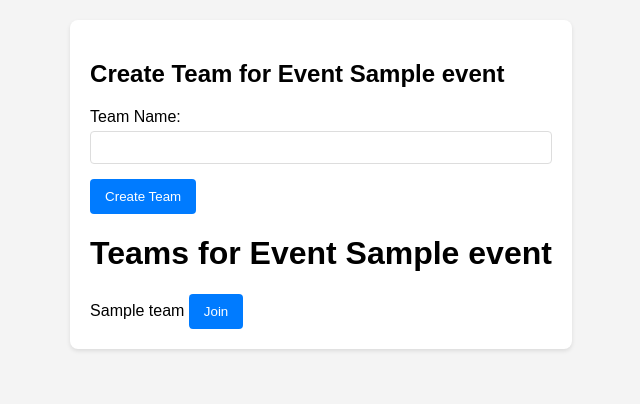
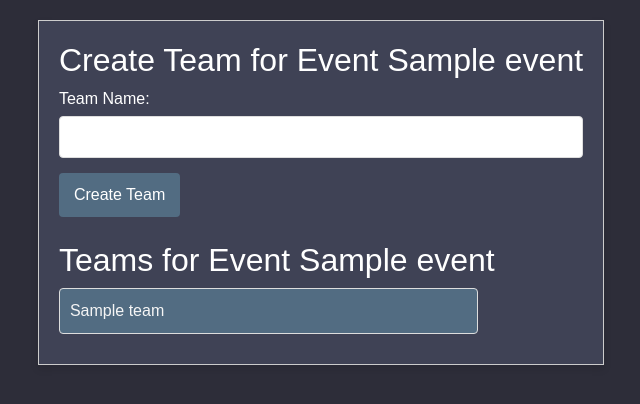
Before and after one commit to Askar-A-A/DCS_Calendar, a Django app: page /attend_event/1/ in a window 1280 px wide. Shown: the top 404 px of the page, without its empty margins (319-959 px from the left). Run offline with Django 3.2, Linux system fonts and the light colour scheme; tables that the repository leaves empty hold one stand-in row (values such as "Sample post"); some libraries are stand-ins or nearby versions.

Commit message:
ui update on several pages

```diff
--- a/templates/role.html
+++ b/templates/role.html
@@ -1,28 +1,47 @@
+{% load static %}
 <!DOCTYPE html>
 <html lang="en">
+
 <head>
     <meta charset="UTF-8">
-    <title>Event Role Selection</title>
+    <title>Attend</title>
+    <!-- Bootstrap CSS -->
+    <link rel="stylesheet" href="https://maxcdn.bootstrapcdn.com/bootstrap/4.0.0/css/bootstrap.min.css">
+    <link rel="stylesheet" href="https://use.fontawesome.com/releases/v5.0.10/css/all.css">
+    <link rel="stylesheet" type="text/css" href="{% static 'css/calender.css' %}">
     <style>
         body {
+            color: white;
             font-family: Arial, sans-serif;
             margin: 0;
             padding: 20px 0; /* Add top and bottom padding */
-            background-color: #f4f4f4;
+            background-color: #2d2d39;
             display: flex;
             flex-direction: column; /* Align items vertically */
             align-items: center; /* Center items horizontally */
             justify-content: flex-start; /* Align content to the top */
         }
         .form-container {
-            background-color: white;
+            border: 1px solid #ccc;
+            background-color: #3f4255;
             padding: 20px;
-            border-radius: 8px;
-            box-shadow: 0 2px 4px rgba(0, 0, 0, 0.1);
+            box-shadow: 0 4px 8px rgba(0, 0, 0, 0.1);
             margin-bottom: 20px; /* Space between forms */
         }
+
+        .container {
+            border: 1px solid #ccc;
+            padding: 20px;
+            width: 80%;
+            max-width: 600px;
+            /* Adjust the width as needed */
+            background-color: #3f4255;
+            box-shadow: 0 4px 8px rgba(0, 0, 0, 0.1);
+        }
+
         .form-group {
             margin-bottom: 15px;
+
         }
         label {
             display: block;
@@ -36,7 +55,7 @@
             box-sizing: border-box;
         }
         button {
-            background-color: #007bff;
+            background-color: #526C82;
             color: white;
             padding: 10px 15px;
             border: none;
@@ -44,8 +63,61 @@
             cursor: pointer;
         }
         button:hover {
-            background-color: #0056b3;
+            background-color: #526C82;
         }
+
+        .form-container{
+        color: #2d2d39;
+        }
+
+        .form-container h2{
+            color: white;
+        }
+
+        .form-container .form-group{
+            color: white;
+        }
+
+        .dropdown {
+            width: 80%;
+            margin-bottom: 10px;
+            /* Space out dropdowns */
+        }
+
+        .dropdown button {
+            width: 100%;
+            text-align: left;
+            padding: 10px;
+            /* Add padding for button */
+            background-color: #526C82;
+            /* Button color */
+            border: 1px solid #ddd;
+            /* Button border */
+            cursor: pointer;
+            /* Change mouse cursor on hover */
+        }
+
+        .dropdown button:hover {
+        background-color: #435768; /* Adjust the color as needed */
+        color: white;
+        }
+
+
+        .dropdown-content {
+            display: none;
+            width: 100%;
+            background-color: #2d2d39;
+            box-shadow: none;
+            border: 1px solid #ccc;
+            padding: 10px;
+        }
+
+        .dropdown:hover .dropdown-content {
+            display: block;
+            /* Show the dropdown content on hover */
+        }
+
+
     </style>
 </head>
 <body>
@@ -59,17 +131,39 @@
             </div>
             <button type="submit">Create Team</button>
         </form>
-
-        {% if teams %}
-            <h1>Teams for Event {{ event_title }}</h1>
+        <br>
+        <h2>Teams for Event {{ event_title }}</h2>
+        <!-- {% if teams %}
+            <h2>Teams for Event {{ event_title }}</h2>
             {% for team in teams %}
                 <div>
                     <span>{{ team.name }}</span>
                     <button onclick="showJoinTeamForm('{{ event_id }}', '{{ team.name }}', '{{ team.id }}')">Join</button>
                 </div>
             {% endfor %}
-        {% endif %}
-    </div>
+        {% endif %} -->
+
+        <div>
+        {% for team in teams %}
+            <div class="dropdown">
+                <button class="btn btn-light">{{ team.name }}</button>
+                <div class="dropdown-content">
+                    <h2 class="text-white">{{ team.name }}</h2>
+                    <p class="text-white">Team Members:</p>
+                    <ul class="list-group">
+                        {% for member in team.members.all %}
+                        <li class="list-group-item">{{ member.nickname }} - {{ member.role }}</li>
+                        {% empty %}
+                        <li class="list-group-item">No members in this team yet.</li>
+                        {% endfor %}
+                    </ul>
+                    <br>
+                    <button onclick="showJoinTeamForm('{{ event_id }}', '{{ team.name }}', '{{ team.id }}')">Join</button>
+
+                </div>
+            </div>
+        {% endfor %}
+        </div>
 
     <!-- Placeholder for the Attend Team form -->
     <div id="attendTeamFormContainer"></div>
@@ -79,7 +173,7 @@
         function showJoinTeamForm(eventId, teamName, teamId) {
             var formContainer = document.getElementById('attendTeamFormContainer');
             var formHtml = '<div class="form-container">' +
-                            '<h1>Attend Team ' + teamName + '</h1>' +
+                            '<h2>Attend Team ' + teamName + '</h2>' +
                             '<form action="/attend_event/' + eventId + '/" method="post">' + // Correct form action using eventId
                             '<input type="hidden" name="csrfmiddlewaretoken" value="' + getCsrfToken() + '">' + // Get CSRF token from cookies
                             '<input type="hidden" name="team_id" value="' + teamId + '">' +
```
Also changed, not shown: templates/calendarapp/calendar.html (+12 -7 lines), templates/info.html (+23 -15 lines), 2 other files.
